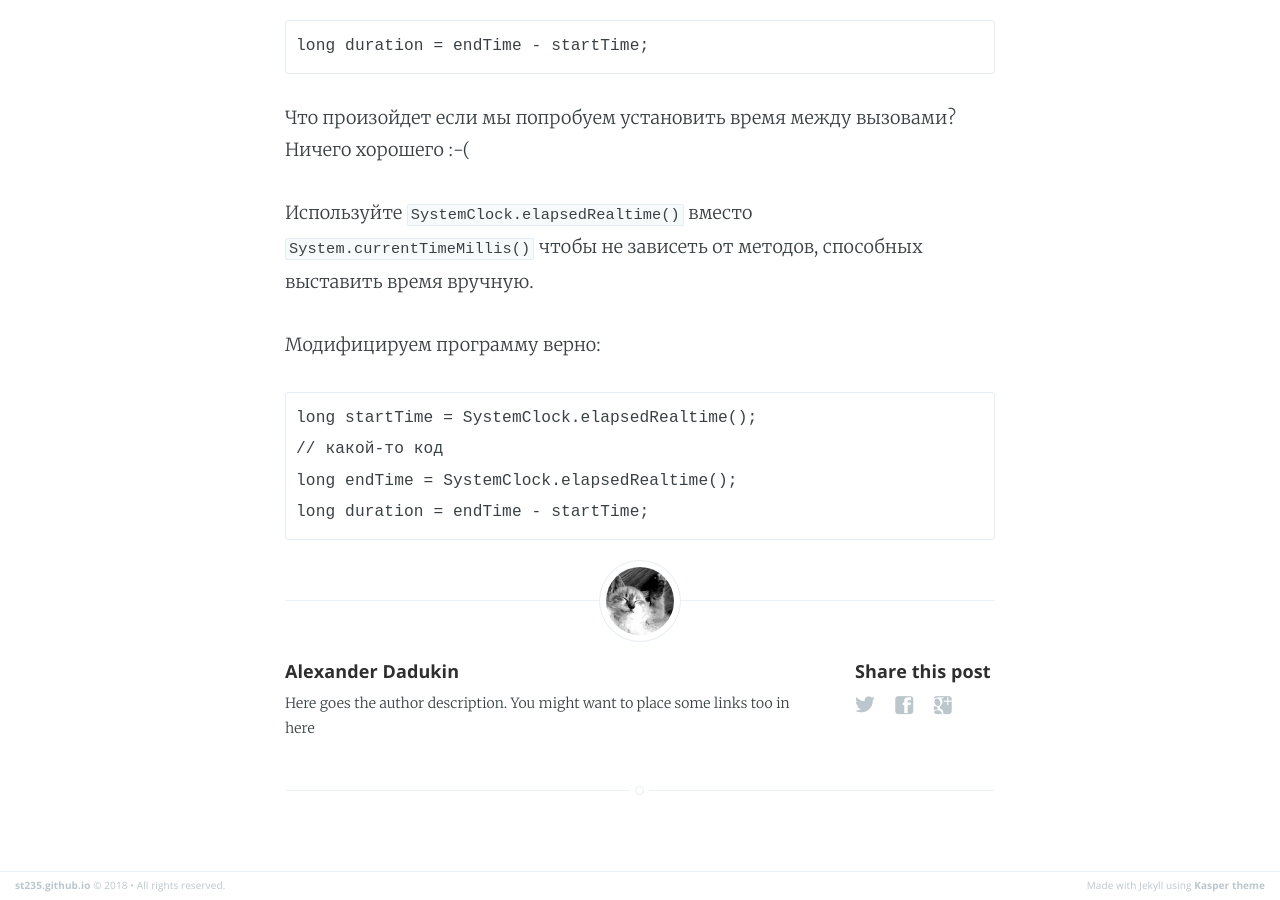
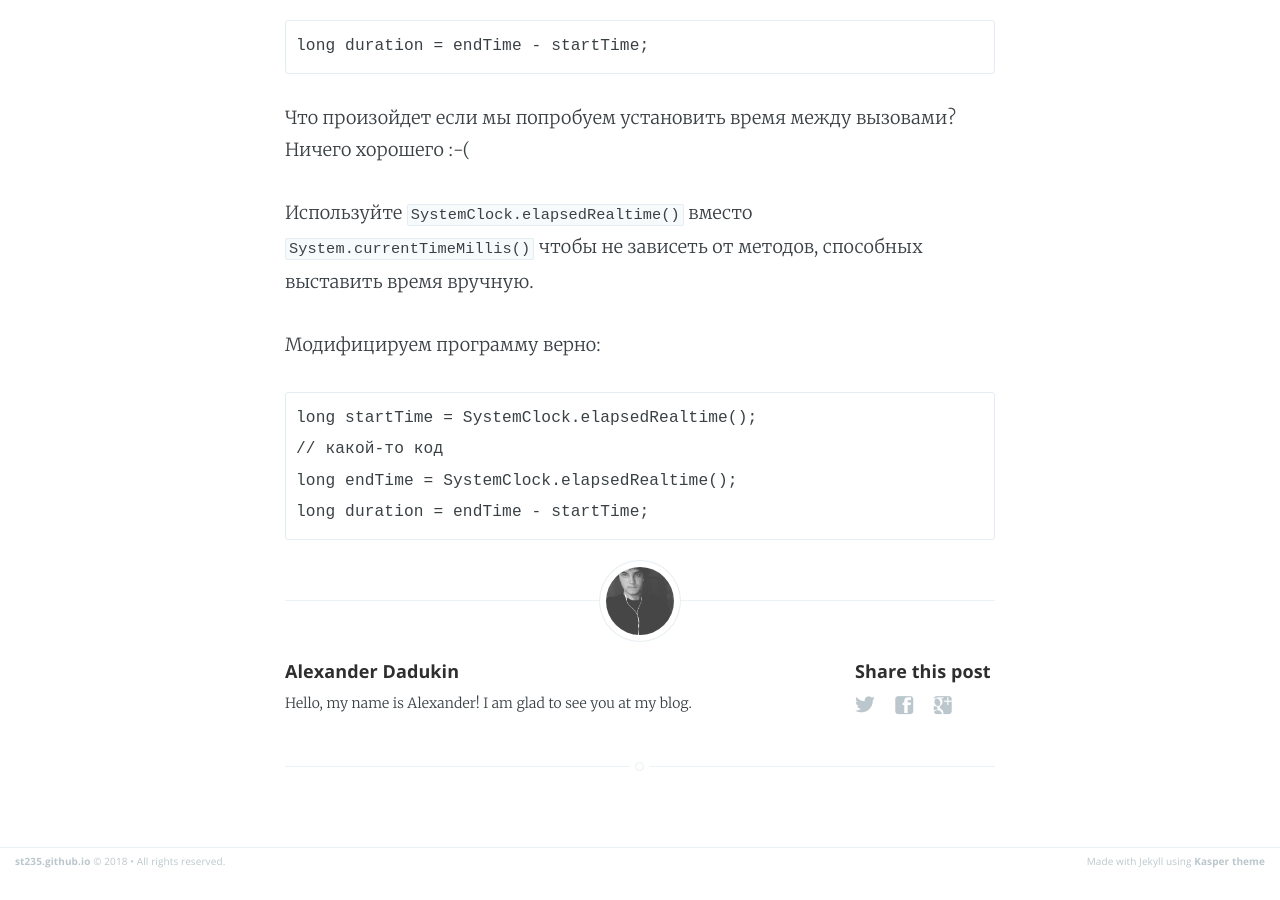
Before and after one commit to st235/alexdoodles, a Jekyll site: the page built from _posts/2018-7-01-currentTimeMillis-vs-elapsedRealtime.markdown, in a window 1280 px wide and 900 px high, scrolled down 1074 px. Built offline with Jekyll 4.4.1, drawn with Linux system fonts in a browser that asks for light colours; after the commit the page ends 1949 px from its top, so only the background shows below that.

Commit message:
changed author background.

```diff
--- a/_layouts/post.html
+++ b/_layouts/post.html
@@ -72,7 +72,7 @@ post_class: post-template
                     <h4> {{ site.author }} </h4>
                     <!-- Author Bio -->
                     <p>
-                        Here goes the author description. You might want to place some links too in here
+                        Hello, my name is Alexander! I am glad to see you at my blog.
                     </p>
                 </section>
             {% endif %}
```
Also changed, not shown: assets/images/fontmetrics.png (added), assets/images/profile.png.
